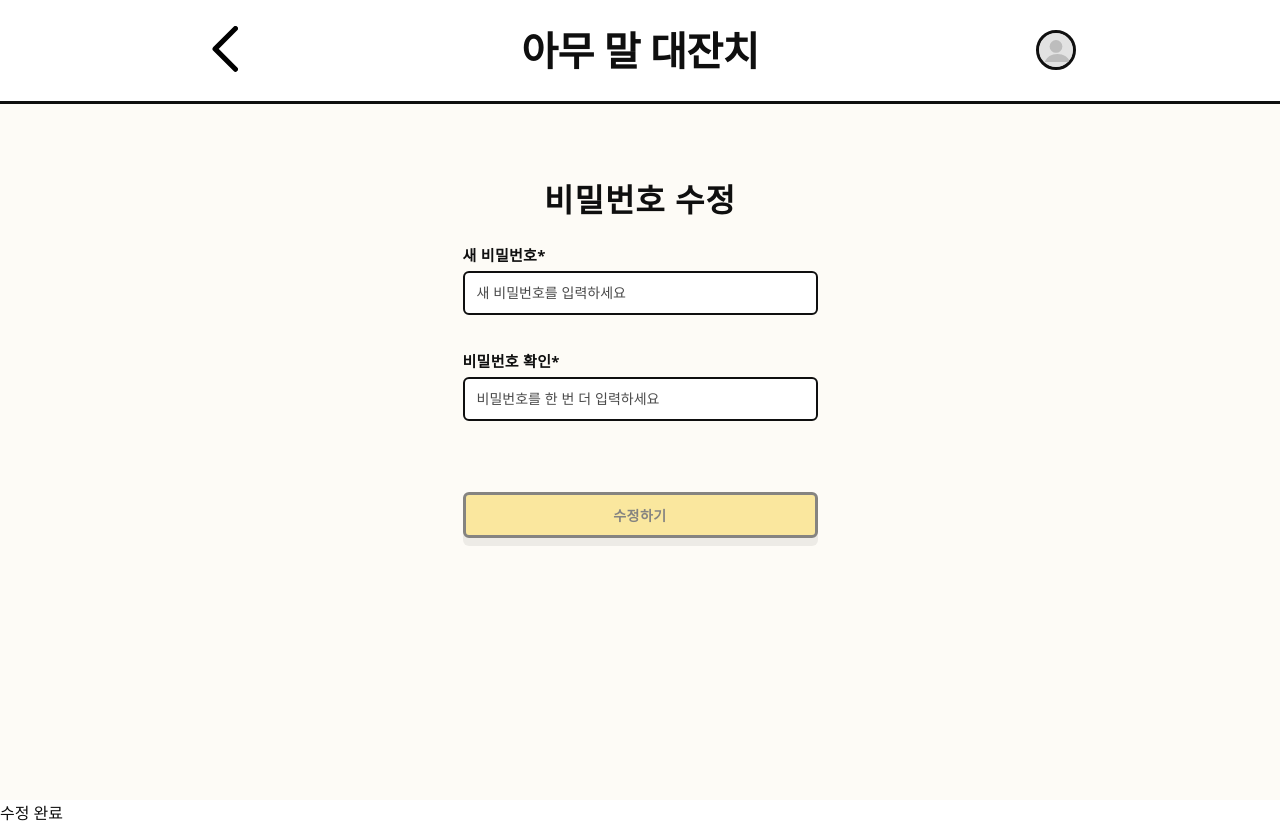
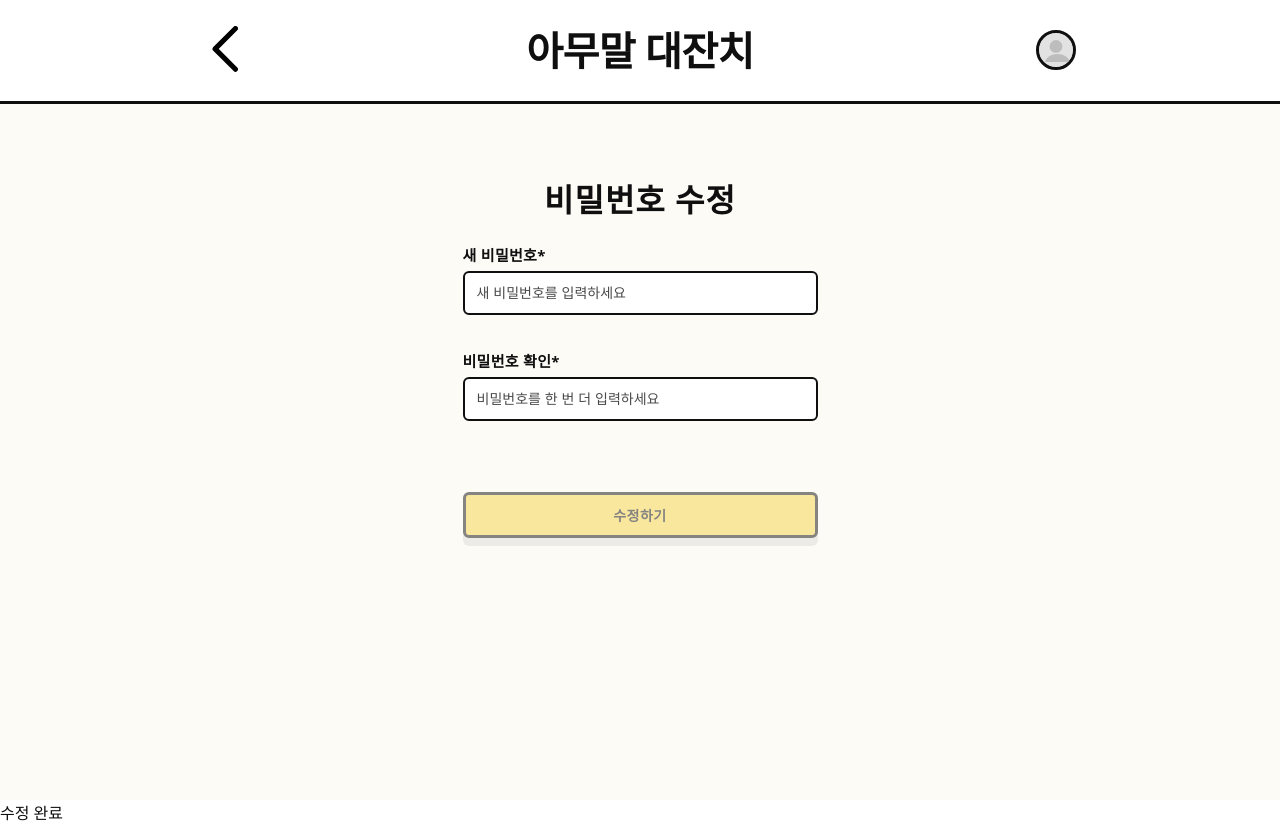
Before and after one commit to 100-hours-a-week/KTB_brian_Community_Front, a website: page public/password/index.html in a window 1280 px wide. Drawn offline with Linux system fonts and the light colour scheme; no server answers.

Commit message:
fix: 헤더 타이틀 내용 수정

```diff
--- a/public/password/index.html
+++ b/public/password/index.html
@@ -4,7 +4,7 @@
     <meta charset="utf-8" />
     <meta name="viewport" content="width=device-width, initial-scale=1" />
     <link rel="stylesheet" href="./styles.css" />
-    <title>비밀번호 수정 - 아무 말 대잔치</title>
+    <title>비밀번호 수정 - 아무말 대잔치</title>
 </head>
 <body>
 <div class="app">
@@ -17,7 +17,7 @@
                     </svg>
                 </button>
             </div>
-            <h1 class="header__title">아무 말 대잔치</h1>
+            <h1 class="header__title">아무말 대잔치</h1>
             <div class="header__action header__action--right">
                 <details class="user-menu">
                     <summary aria-label="사용자 메뉴 열기">
```
Also changed, not shown: public/board/index.html (+1 -1 lines).
